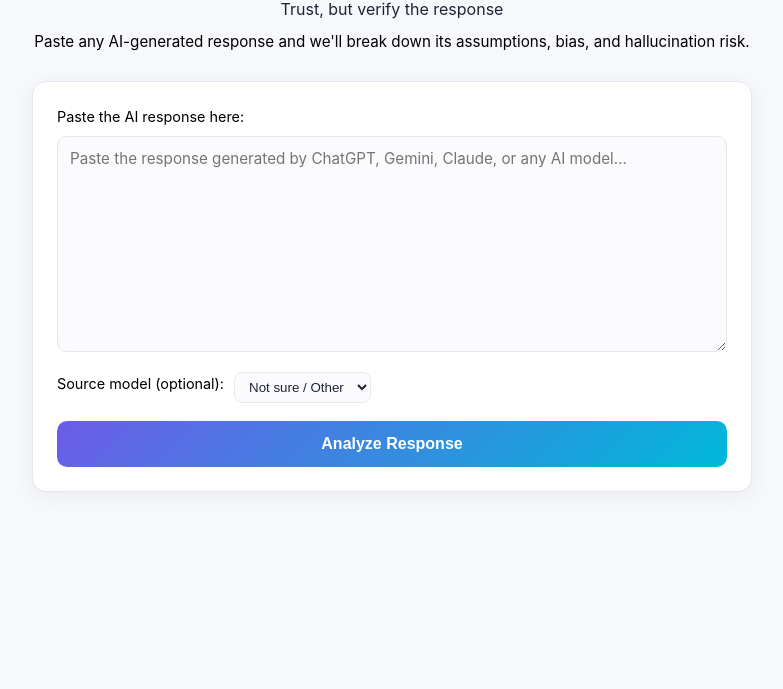
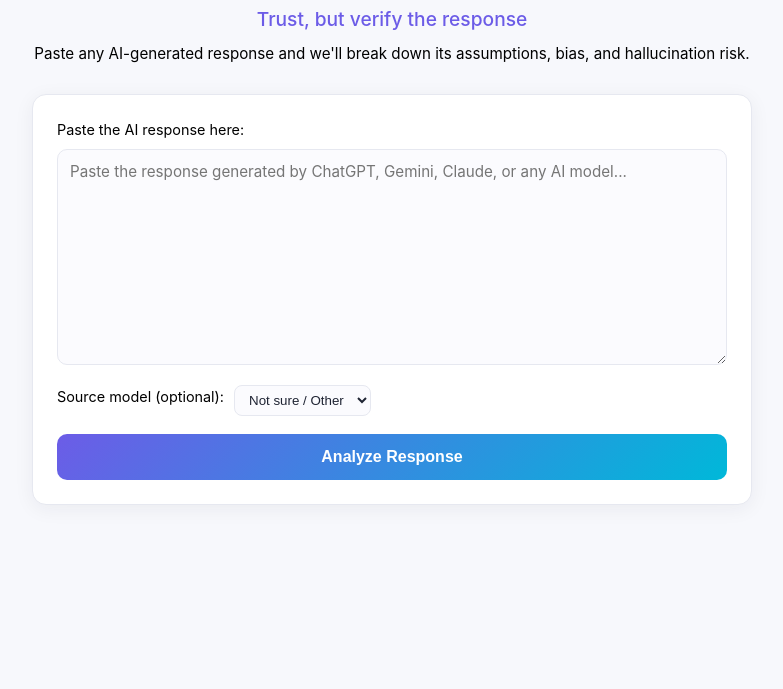
Before and after one commit to ThanmayaSilampur/VerifyAI, a website: page index.html in a window 1280 px wide. Shown: the part 111-800 px from the top of the page, without its empty margins (248-1031 px from the left). Drawn offline with nearby package versions, Linux system fonts and the light colour scheme.

Commit message:
made few changes in styling

```diff
--- a/style.css
+++ b/style.css
@@ -39,7 +39,13 @@ body {
   justify-content: center;
   gap: 12px;
 }
-
+.tagline {
+  align-items: center;
+  font-size: 1.2rem;
+  color: var(--accent);
+  margin-top: 8px;
+  font-weight: 500;
+}
 .brand-icon {
   width: 36px;
   height: 36px;
```
